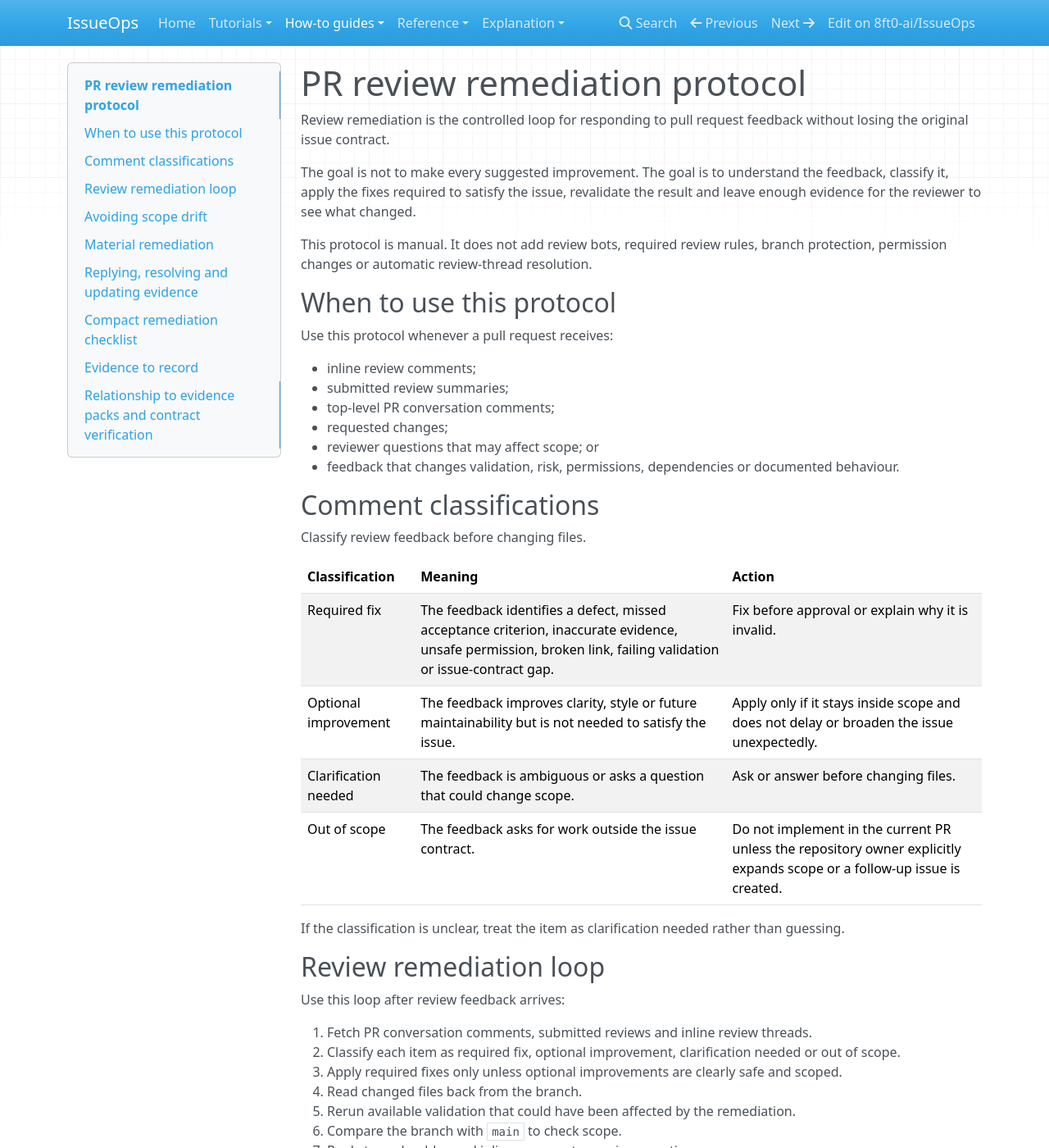
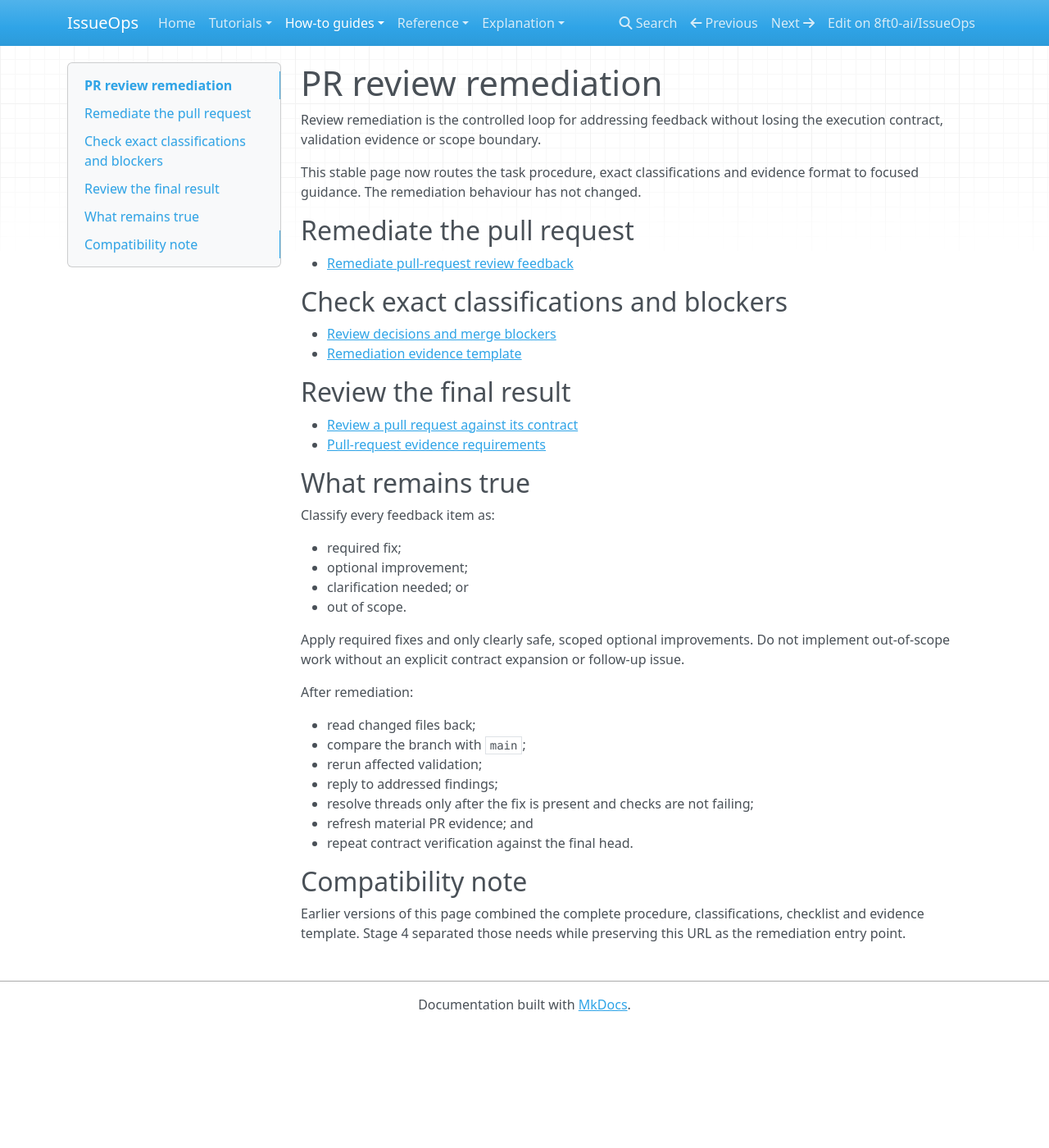
Before and after one commit to 8ft0-ai/IssueOps, an MkDocs documentation site: the page built from docs/review-remediation.md, in a window 1280 px wide and 1400 px high. Shown: the whole window at 82% size. Built offline with MkDocs 1.6.1, drawn with Linux system fonts in a browser that asks for light colours; nearby versions of some CDN libraries; some of the changed text lies outside the part shown.

Commit message:
Turn review remediation into a focused compatibility entry

````diff
--- a/docs/review-remediation.md
+++ b/docs/review-remediation.md
@@ -1,134 +1,44 @@
-# PR review remediation protocol
+# PR review remediation
 
-Review remediation is the controlled loop for responding to pull request feedback without losing the original issue contract.
+Review remediation is the controlled loop for addressing feedback without losing the execution contract, validation evidence or scope boundary.
 
-The goal is not to make every suggested improvement. The goal is to understand the feedback, classify it, apply the fixes required to satisfy the issue, revalidate the result and leave enough evidence for the reviewer to see what changed.
+This stable page now routes the task procedure, exact classifications and evidence format to focused guidance. The remediation behaviour has not changed.
 
-This protocol is manual. It does not add review bots, required review rules, branch protection, permission changes or automatic review-thread resolution.
+## Remediate the pull request
 
-## When to use this protocol
+- [Remediate pull-request review feedback](how-to/remediate-review-feedback.md)
 
-Use this protocol whenever a pull request receives:
+## Check exact classifications and blockers
 
-- inline review comments;
-- submitted review summaries;
-- top-level PR conversation comments;
-- requested changes;
-- reviewer questions that may affect scope; or
-- feedback that changes validation, risk, permissions, dependencies or documented behaviour.
+- [Review decisions and merge blockers](reference/review-decisions-and-merge-blockers.md)
+- [Remediation evidence template](reference/pr-evidence-templates.md#remediation-evidence-template)
 
-## Comment classifications
+## Review the final result
 
-Classify review feedback before changing files.
+- [Review a pull request against its contract](how-to/review-pr-against-contract.md)
+- [Pull-request evidence requirements](reference/pr-evidence-requirements.md)
 
-| Classification | Meaning | Action |
-| --- | --- | --- |
-| Required fix | The feedback identifies a defect, missed acceptance criterion, inaccurate evidence, unsafe permission, broken link, failing validation or issue-contract gap. | Fix before approval or explain why it is invalid. |
-| Optional improvement | The feedback improves clarity, style or future maintainability but is not needed to satisfy the issue. | Apply only if it stays inside scope and does not delay or broaden the issue unexpectedly. |
-| Clarification needed | The feedback is ambiguous or asks a question that could change scope. | Ask or answer before changing files. |
-| Out of scope | The feedback asks for work outside the issue contract. | Do not implement in the current PR unless the repository owner explicitly expands scope or a follow-up issue is created. |
+## What remains true
 
-If the classification is unclear, treat the item as clarification needed rather than guessing.
+Classify every feedback item as:
 
-## Review remediation loop
+- required fix;
+- optional improvement;
+- clarification needed; or
+- out of scope.
 
-Use this loop after review feedback arrives:
+Apply required fixes and only clearly safe, scoped optional improvements. Do not implement out-of-scope work without an explicit contract expansion or follow-up issue.
 
-1. Fetch PR conversation comments, submitted reviews and inline review threads.
-2. Classify each item as required fix, optional improvement, clarification needed or out of scope.
-3. Apply required fixes only unless optional improvements are clearly safe and scoped.
-4. Read changed files back from the branch.
-5. Rerun available validation that could have been affected by the remediation.
-6. Compare the branch with `main` to check scope.
-7. Reply to each addressed inline comment or review question.
-8. Resolve review threads only after the fix is present and validation is not failing.
-9. Post or update remediation evidence when the remediation materially changes the PR.
+After remediation:
 
-## Avoiding scope drift
+- read changed files back;
+- compare the branch with `main`;
+- rerun affected validation;
+- reply to addressed findings;
+- resolve threads only after the fix is present and checks are not failing;
+- refresh material PR evidence; and
+- repeat contract verification against the final head.
 
-Remediation should stay inside the issue contract.
+## Compatibility note
 
-Do not use review feedback as a reason to add unrelated refactoring, new automation, branch protection, labels, app code or broader documentation rewrites unless the issue already allows that work.
-
-If feedback is valuable but out of scope, record it as follow-up work rather than expanding the current PR.
-
-## Material remediation
-
-A remediation is material when it changes any of the following:
-
-- validation evidence;
-- security or permissions posture;
-- dependency model;
-- deployment behaviour;
-- public documentation claims;
-- files outside the original stated scope;
-- assumptions, caveats or remaining checks.
-
-Material remediation should update the PR body or add a clearly labelled top-level remediation evidence comment so the final state is visible without reconstructing it from commits and threads.
-
-Minor typo, grammar or wording fixes do not require a full PR body update unless they change meaning, scope, validation or risk.
-
-## Replying, resolving and updating evidence
-
-Use inline replies when the feedback was inline or thread-specific.
-
-Use a top-level remediation summary when multiple comments were addressed or when the reviewer needs a single summary of the final state.
-
-Update the PR body when remediation changes any of the following:
-
-- validation evidence;
-- security or permissions posture;
-- dependency model;
-- deployment behaviour;
-- public documentation claims;
-- scope evidence;
-- assumptions, caveats or remaining checks.
-
-If remediation only fixes a typo or wording issue with no material evidence change, an inline reply may be enough.
-
-## Compact remediation checklist
-
-Before asking for review again, confirm:
-
-- [ ] All review comments were collected.
-- [ ] Each comment was classified.
-- [ ] Required fixes were applied.
-- [ ] Optional improvements stayed inside scope.
-- [ ] Out-of-scope feedback was not implemented without explicit approval.
-- [ ] Changed files were read back from the branch.
-- [ ] Affected validation was rerun or recorded as pending/not performed.
-- [ ] Branch diff was compared against `main` for scope drift.
-- [ ] Inline comments were replied to where useful.
-- [ ] Threads were resolved only after fixes were present.
-- [ ] PR evidence was updated or a remediation evidence comment was posted where material.
-
-## Evidence to record
-
-A remediation summary can use this format:
-
-```md
-## Remediation evidence
-
-Review feedback addressed:
-
-- Comment/thread:
-- Classification:
-- Change made:
-- Validation rerun:
-- Scope impact:
-
-Final contract check:
-
-- Did the PR still do what was needed?
-- Did the PR still only do what was asked?
-
-Remaining items:
-
-- None / follow-up issue required / clarification pending.
-```
-
-## Relationship to evidence packs and contract verification
-
-The [pull request evidence pack](pr-evidence-packs.md) should remain accurate after remediation. The [contract verification](contract-verification.md) review should consider the final PR state, not only the original PR body.
-
-Review remediation is complete only when the final evidence still supports the issue contract and the PR still does only what was asked.
+Earlier versions of this page combined the complete procedure, classifications, checklist and evidence template. Stage 4 separated those needs while preserving this URL as the remediation entry point.
````
